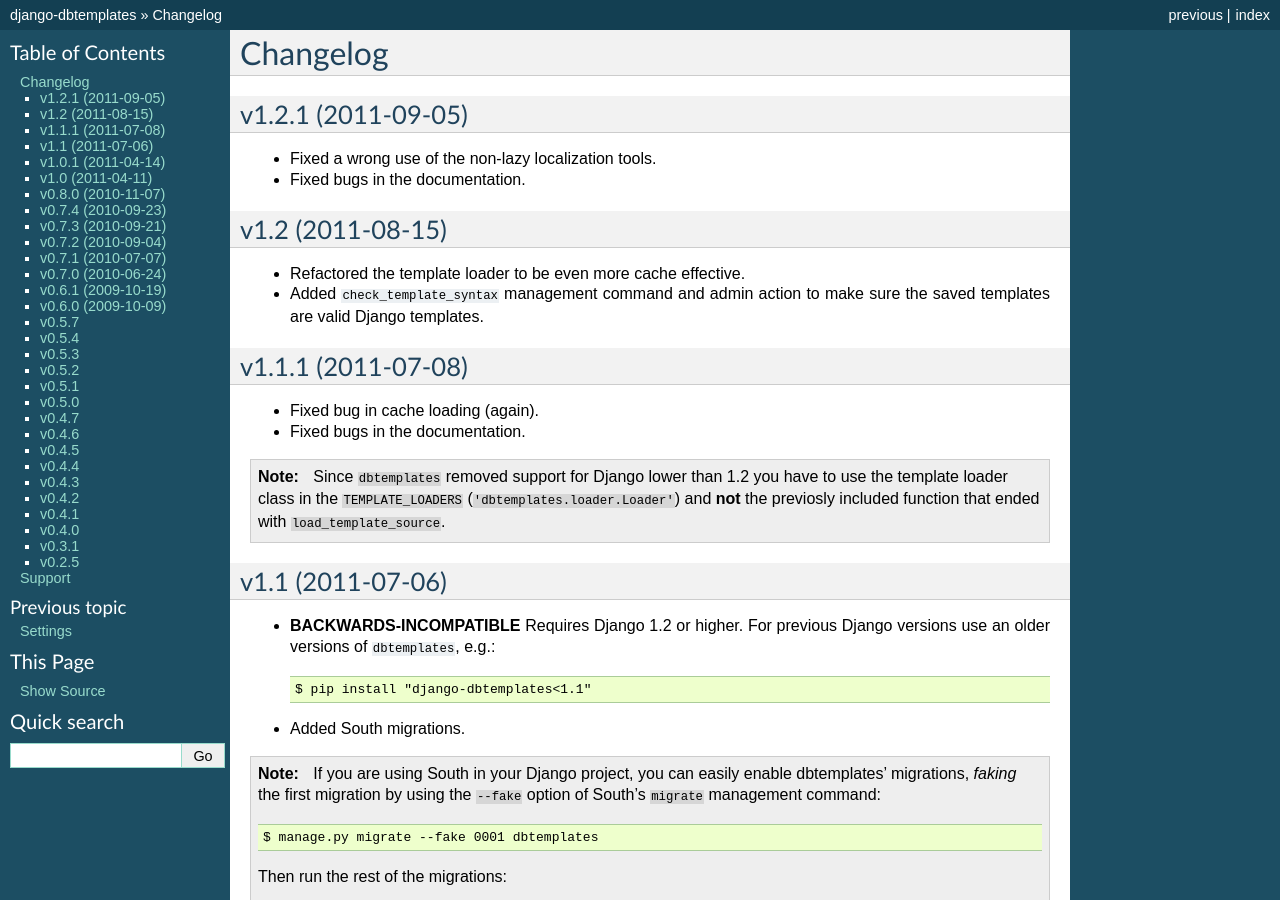
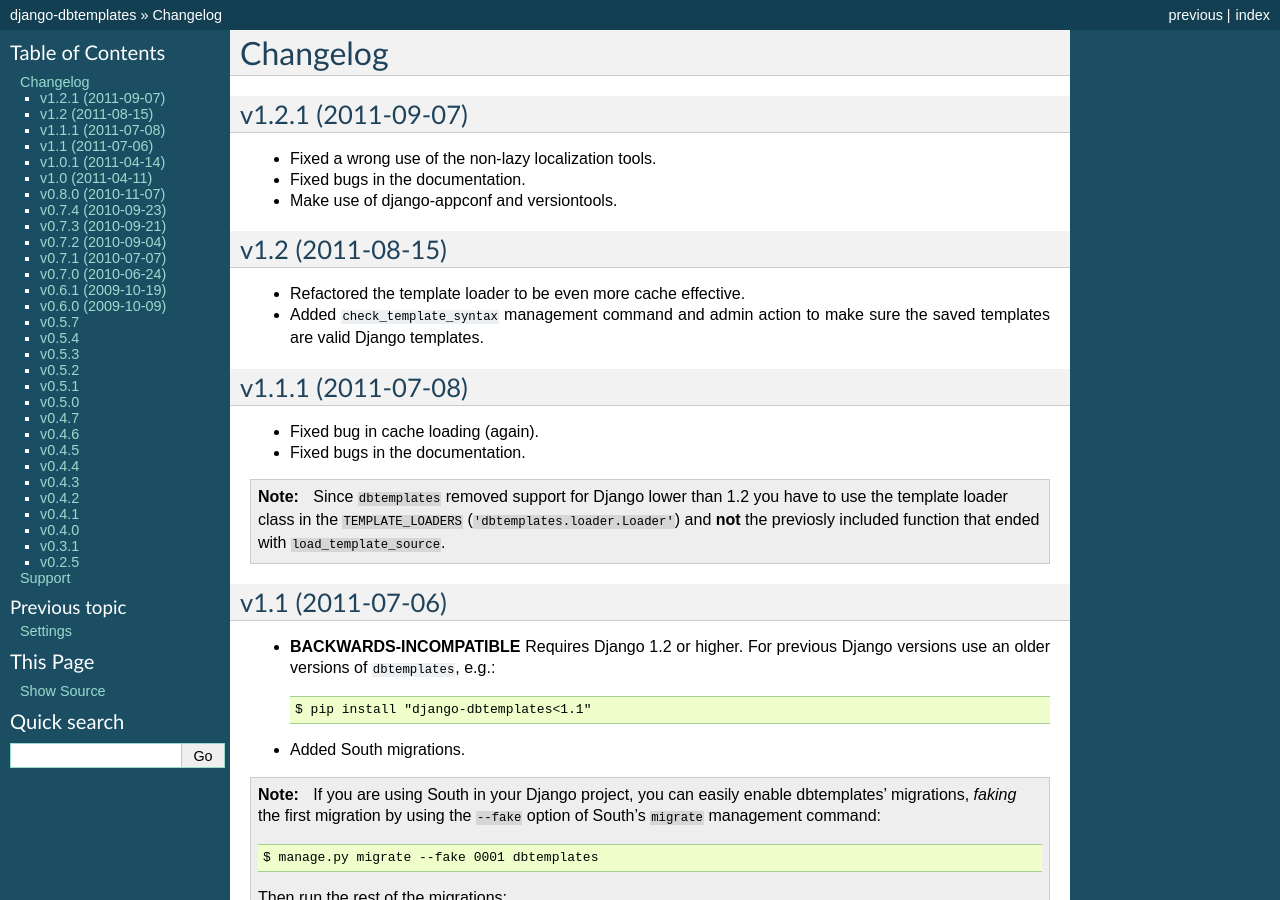
Before and after one commit to jazzband/django-dbtemplates, a Sphinx documentation site: the page built from docs/changelog.txt, in a window 1280 px wide and 900 px high. Built offline with Sphinx 7.4.7, drawn with Linux system fonts in a browser that asks for light colours.

Commit message:
Bumped version to 1.2.1.

```diff
--- a/docs/changelog.txt
+++ b/docs/changelog.txt
@@ -1,12 +1,14 @@
 Changelog
 =========
 
-v1.2.1 (2011-09-05)
+v1.2.1 (2011-09-07)
 -------------------
 
 * Fixed a wrong use of the non-lazy localization tools.
 
 * Fixed bugs in the documentation.
+
+* Make use of django-appconf and versiontools.
 
 v1.2 (2011-08-15)
 -----------------
--- a/docs/conf.py
+++ b/docs/conf.py
@@ -47,7 +47,7 @@
 # The short X.Y version.
 version = '1.2'
 # The full version, including alpha/beta/rc tags.
-release = '1.2'
+release = '1.2.1'
 
 # The language for content autogenerated by Sphinx. Refer to documentation
 # for a list of supported languages.
```
